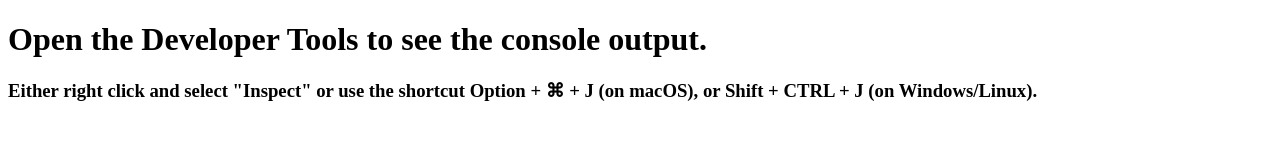
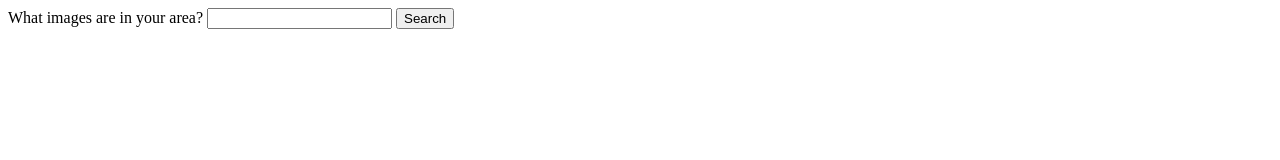
Before and after one commit to KenzieAcademy-Students/jswild-assessment-dev-tndang, a plain HTML site: page index.html in a window 1280 px wide. Drawn offline with Linux system fonts and the light colour scheme.

Commit message:
deploy: 21704516012cea871bc2804a4a01ecb5255e8191

```diff
--- a/code.js
+++ b/code.js
@@ -14,3 +14,13 @@ if (navigator.geolocation) {
 } else {
     document.write(`Sorry we are unable to detect your location... Did you know the Latitude and Longitude of Tokyo, Japan is 35.6762° N, 139.6503° E?`)
 }
+
+// Constructing the query URL: https://flickr.com/services/rest/?api_key=437662e6f4e7a651726c9ca1aa27b022&format=json&nojsoncallback=1&method=flickr.photos.search&safe_search=1&per_page=5&lat=39.76574&lon=-86.1579024&text=dog
+
+
+let imageSearchBar = document.getElementById("imageSearchBar");
+let searchButton = document.getElementById("searchButton");
+
+searchButton.addEventListener("click", () => {
+    // Fetch the Flickr API and return results
+})
--- a/index.html
+++ b/index.html
@@ -20,11 +20,9 @@
   </head>
 
   <body>
-    <h1>Open the Developer Tools to see the console output.</h1>
-    <h3>
-      Either right click and select "Inspect" or use the shortcut Option + ⌘ + J
-      (on macOS), or Shift + CTRL + J (on Windows/Linux).
-    </h3>
+    <label for="imageSearchBar">What images are in your area?</label>
+    <input id="imageSearchBar">
+    <button id="searchButton" type="submit">Search</button>
     <script src="code.js"></script>
   </body>
 </html>
```
Also changed, not shown: 1 other file.
